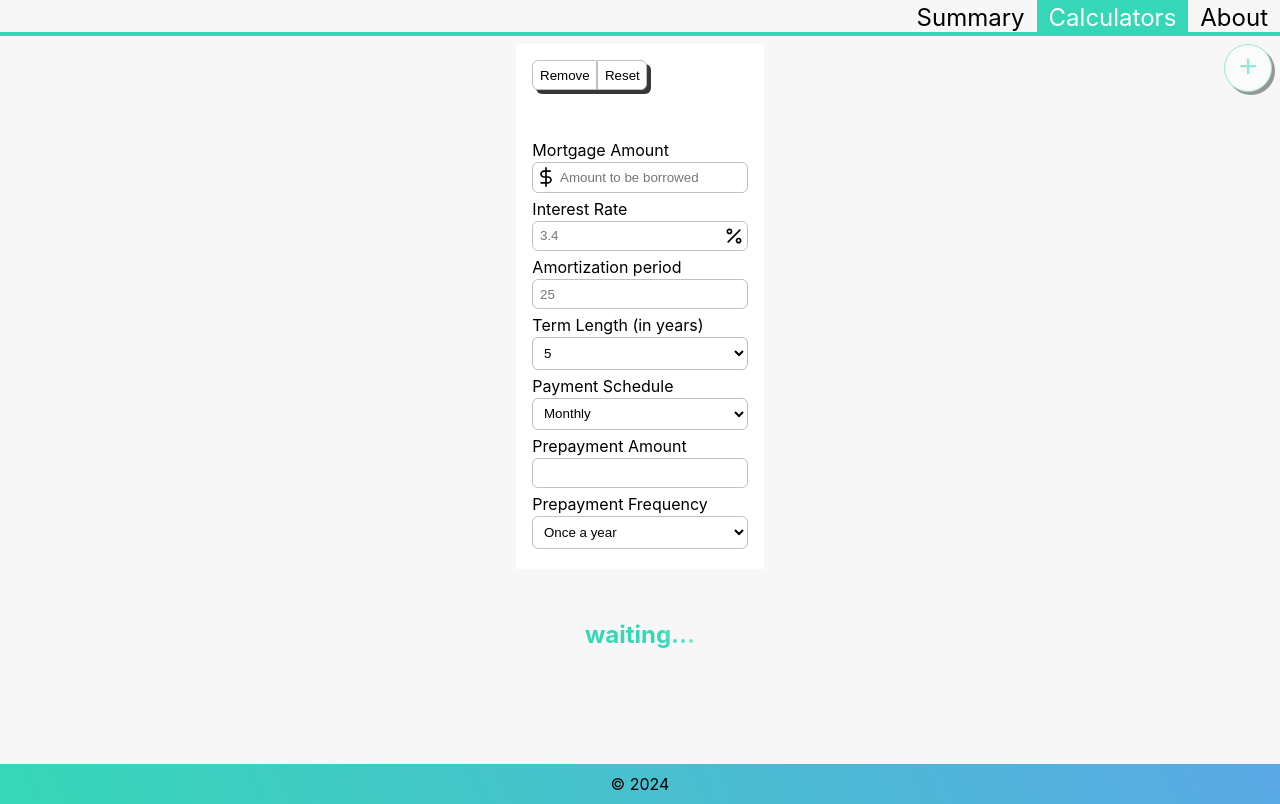
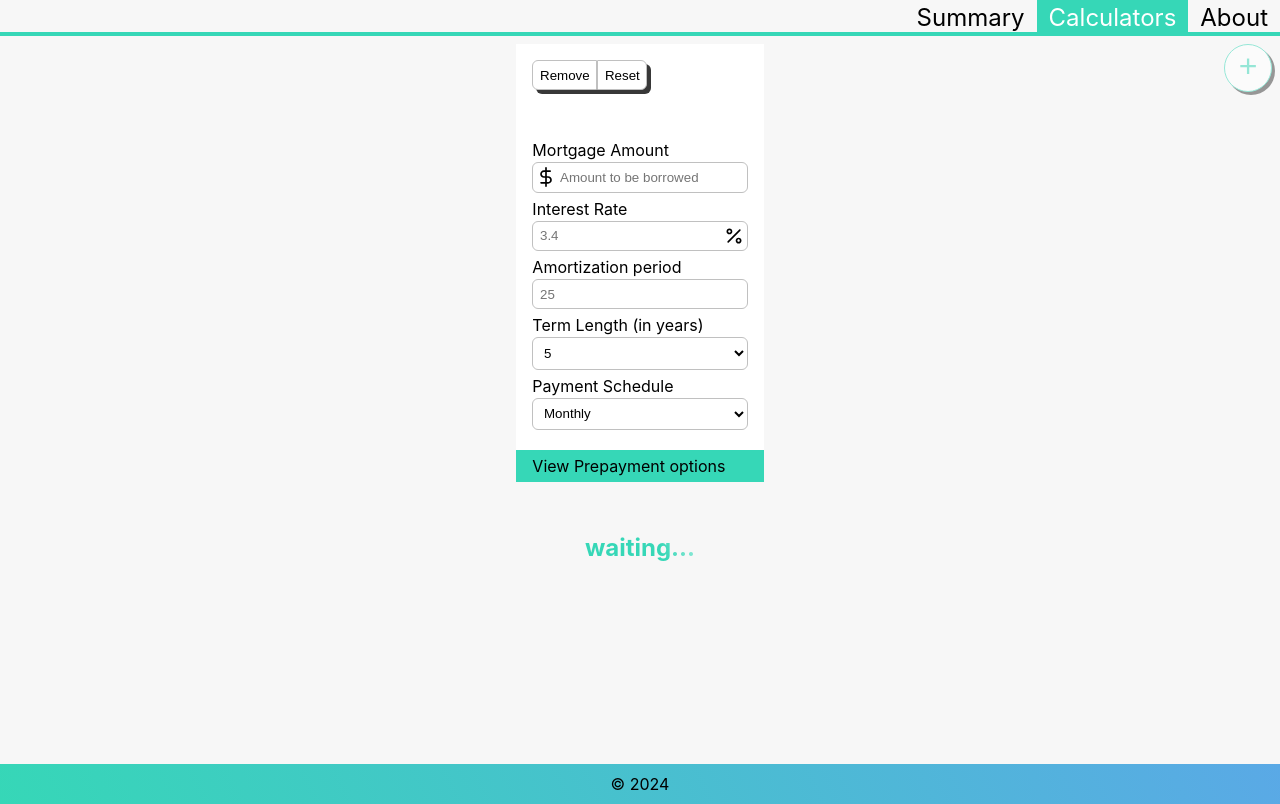
Before and after one commit to TYLER-JM/mocalc, a React (Vite) app: page /calculators in a window 1280 px wide. Both pictures are taken after a click on the button "click to add a calculator". Built offline with nearby package versions, Linux system fonts and the light colour scheme; a web font is replaced by a local one.

Commit message:
- updates CSS to accomodate prepayment options - adds collapsible behavior for prepayment options

```diff
--- a/src/components/Calculator.tsx
+++ b/src/components/Calculator.tsx
@@ -95,6 +95,7 @@ export default function Calculator({
     <div className="calculator">
       <div className="calculator-inputs">
 
+        <div className="calculator-inputs--group">
           <div className="calculator-remove btn-group">
             <button
               className="btn"
@@ -172,6 +173,7 @@ export default function Calculator({
               <option value={ACCELERATED_BIWEEKLY}>Accelerated Bi-weekly</option>
             </select>
           </label>
+        </div>
 
         <PrepaymentInputs
           setPrepaymentAmount={setPrepaymentAmount}
--- a/src/components/PrepaymentInputs.tsx
+++ b/src/components/PrepaymentInputs.tsx
@@ -1,5 +1,6 @@
 import {ONCE, PrepaymentFrequencyOptions, REGULAR, YEARLY} from "../definitions/StringTypes.ts";
 import Input from "./Input.tsx";
+import {useState} from "react";
 
 interface PrepaymentInputProps {
 	setPrepaymentAmount: (amount: number) => void;
@@ -10,8 +11,13 @@ export default function PrepaymentInputs({
 	setPrepaymentAmount,
 	setPrepaymentFrequency,
 }: PrepaymentInputProps) {
+	const [collapsed, setCollapsed] = useState<boolean>(true)
 	return (
 		<>
+			<div className="prepayment-options--header" onClick={() => setCollapsed(prev => !prev)}>
+				View Prepayment options
+			</div>
+			<div className={`calculator-inputs--group prepayment-options--inputs ${collapsed ? 'collapsed' : ''}`}>
 				<Input
 					label="Prepayment Amount"
 					inputName="prepaymentAmount"
@@ -30,6 +36,7 @@ export default function PrepaymentInputs({
 						<option value={REGULAR}>Same as regular payment</option>
 					</select>
 				</label>
+			</div>
 
 		</>
 	)
--- a/src/styles/calculator-inputs.css
+++ b/src/styles/calculator-inputs.css
@@ -7,7 +7,6 @@
         align-self: center;
         display: flex;
         flex-direction: column;
-        padding: 1em;
         background-color: white;
         label {
             display: flex;
@@ -68,4 +67,24 @@
             color: red;
         }
     }
+
+    .calculator-inputs--group {
+        padding: 1em;
+    }
+
+    .prepayment-options--header {
+        padding: 0.25em 1em;
+        background-color: var(--turquoise);
+        cursor: pointer;
+    }
+    .prepayment-options--inputs {
+        opacity: 1;
+        max-height: 50vh;
+        transition: all 0.4s ease;
+    }
+    .prepayment-options--inputs.collapsed {
+        max-height: 0;
+        padding: 0 1em;
+        opacity: 0;
+    }
 }
```
Lines whose indentation alone changed are shown as unchanged.
